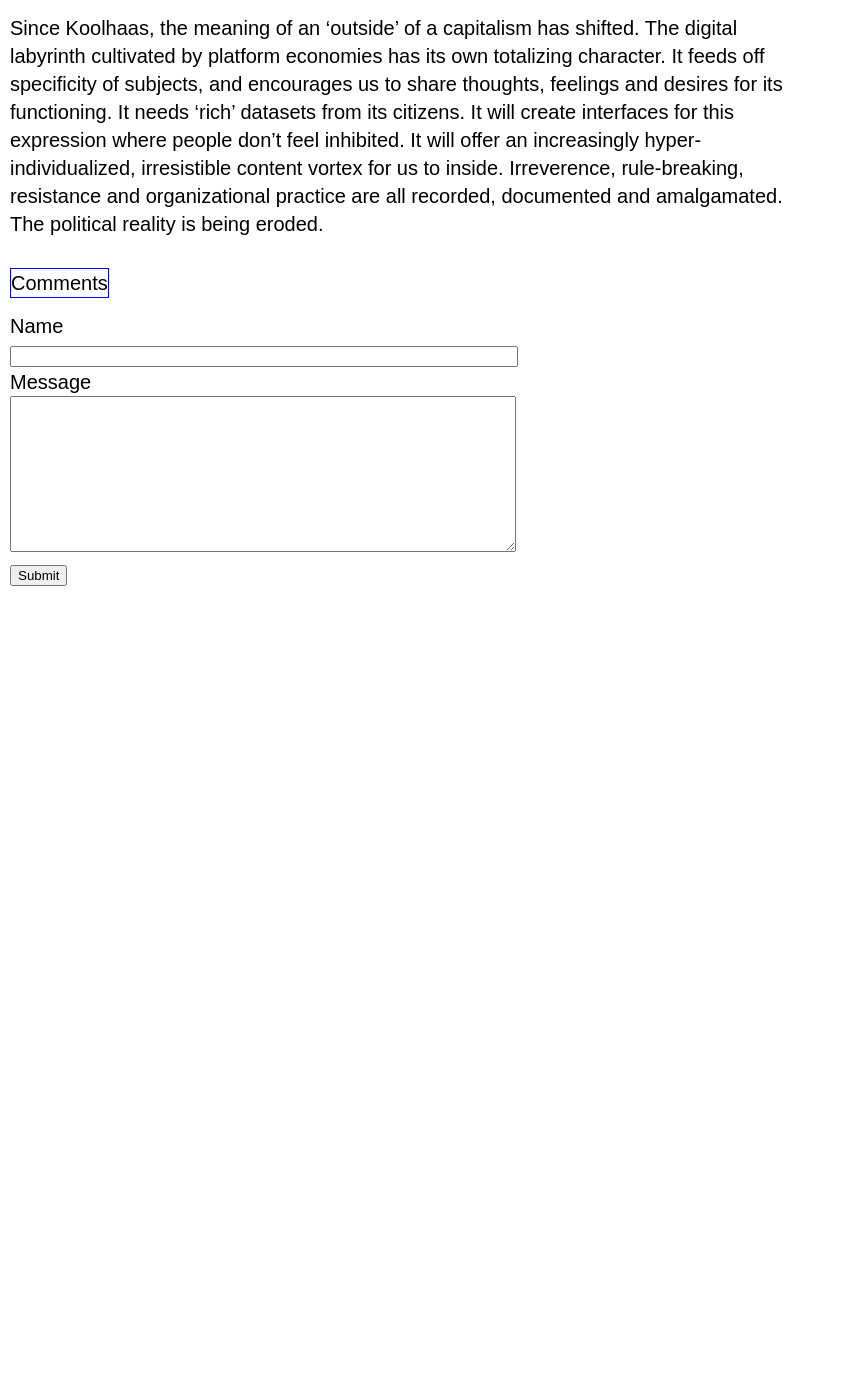
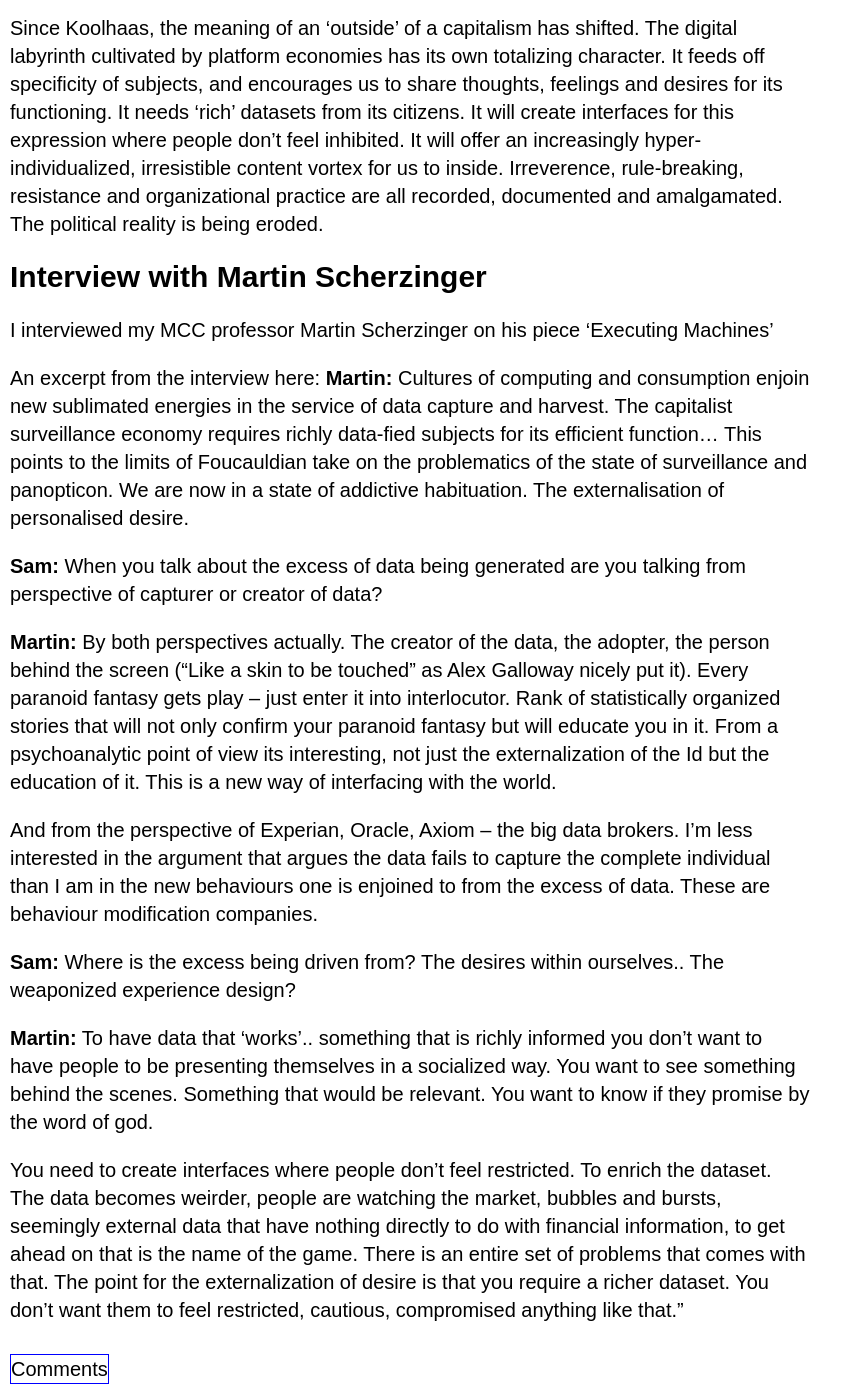
Before and after one commit to samhains/samhains.github.io, a Jekyll site: the page built from blog/_posts/temp/2018-10-23-heterotopias.md, in a window 1280 px wide and 1400 px high, scrolled down 2112 px. Shown: the whole window, without its empty margins (0-862 px from the left). Built offline with Jekyll 4.4.1, drawn with Linux system fonts in a browser that asks for light colours; nearby versions of some CDN libraries; before the commit the page ends 2747 px from its top, so only the background shows below that; some of the changed text lies outside the part shown.

Commit message:
add interview

```diff
--- a/blog/_posts/temp/2018-10-23-heterotopias.md
+++ b/blog/_posts/temp/2018-10-23-heterotopias.md
@@ -31,3 +31,22 @@
 I do not propose a rejection of software, but a detouring or reimagining.
 
 Since Koolhaas, the meaning of an 'outside' of a capitalism has shifted. The digital labyrinth cultivated by platform economies has its own totalizing character. It feeds off specificity of subjects, and encourages us to share thoughts, feelings and desires for its functioning.  It needs 'rich' datasets from its citizens. It will create interfaces for this expression where people don't feel inhibited. It will offer an increasingly hyper-individualized, irresistible content vortex for us to inside. Irreverence, rule-breaking, resistance and organizational practice are all recorded, documented and amalgamated. The political reality is being eroded.
+
+
+# Interview with Martin Scherzinger
+I interviewed my MCC professor Martin Scherzinger on his piece 'Executing Machines'
+
+An excerpt from the interview here:
+**Martin:** Cultures of computing and consumption enjoin new sublimated energies in the service of data capture and harvest. The capitalist surveillance economy requires richly data-fied subjects for its efficient function... This points to the limits of Foucauldian take on the problematics of the state of surveillance and panopticon. We are now in a state of addictive habituation. The externalisation of personalised desire.
+
+**Sam:** When you talk about the excess of data being generated are you talking from perspective of capturer or creator of data?
+
+**Martin:** By both perspectives actually. The creator of the data, the adopter, the person behind the screen ("Like a skin to be touched" as Alex Galloway nicely put it).  Every paranoid fantasy gets play – just enter it into interlocutor. Rank of statistically organized stories that will not only confirm your paranoid fantasy but will educate you in it.  From a psychoanalytic point of view its interesting, not just the externalization of the Id but the education of it. This is a new way of interfacing with the world.
+
+And from the perspective of Experian, Oracle, Axiom – the big data brokers. I'm less interested in the argument that argues the data fails to capture the complete individual than I am in the new behaviours one is enjoined to from the excess of data. These are behaviour modification companies.
+
+**Sam:** Where is the excess being driven from? The desires within ourselves.. The weaponized experience design?
+
+**Martin:** To have data that 'works'.. something that is richly informed you don't want to have people to be presenting themselves in a socialized way. You want to see something behind the scenes. Something that would be relevant. You want to know if they promise by the word of god.
+
+You need to create interfaces where people don't feel restricted. To enrich the dataset. The data becomes weirder, people are watching the market, bubbles and bursts, seemingly external data that have nothing directly to do with financial information, to get ahead on that is the name of the game. There is an entire set of problems that comes with that. The point for the externalization of desire is that you require a richer dataset. You don't want them to feel restricted, cautious, compromised anything like that."
```
Also changed, not shown: other parts of blog/_posts/temp/2018-10-23-heterotopias.md (+1 -1 lines).
